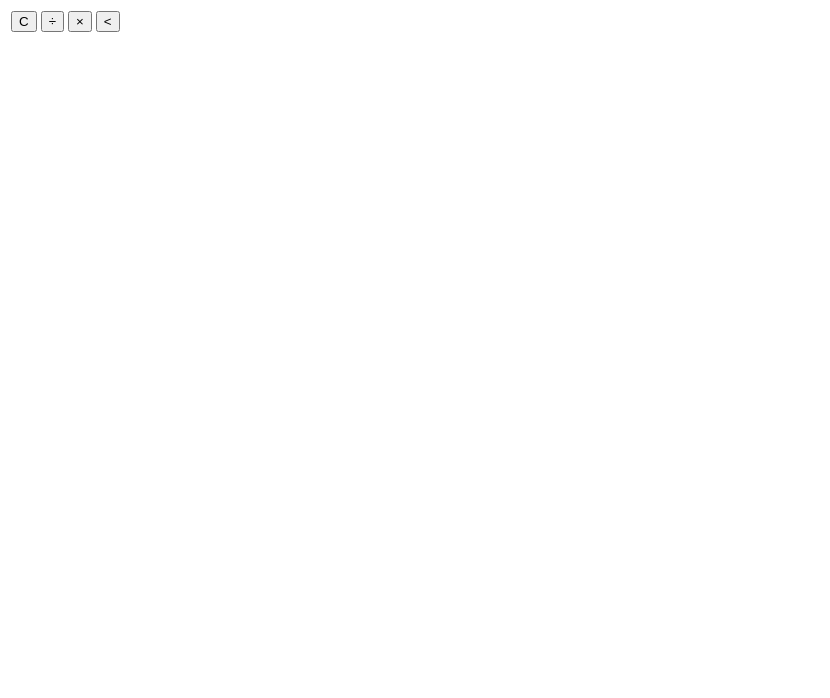
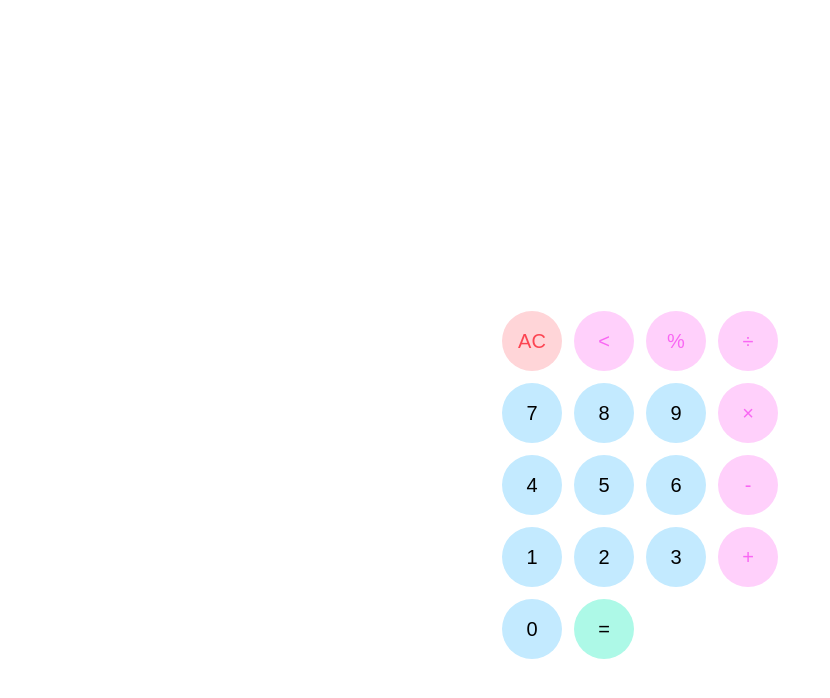
Before and after one commit to Wdidwiky/kuis-praktikum6-if7, a plain HTML site: page index.html in a window 1280 px wide. Shown: the whole page, without its empty margins (0-830 px from the left). Drawn offline with Linux system fonts and the light colour scheme.

Commit message:
Add view

```diff
--- /dev/null
+++ b/css/style.css
@@ -0,0 +1,131 @@
+*{
+    padding: 0;
+    margin: 0;
+    box-sizing: border-box;
+    outline: 0;
+    transition: all 0.5s ease;
+}
+
+body {
+    font-family: sans-serif;
+}
+
+a {
+    text-decoration: none;
+    color: #fff;
+}
+
+
+
+.container {
+    height: 100vh;
+    width: 100vw;
+    display: grid;
+    place-items: center;
+}
+
+.calculator {
+    position: relative;
+    height: auto;
+    width: auto;
+    padding: 20px;
+    border-radius: 10px;
+
+}
+
+.theme-toggler {
+    position: absolute;
+    top: 30px;
+    right: 30px;
+    color: #fff;
+    cursor: pointer;
+    z-index: 1;
+}
+
+.theme-toggler.active {
+    color: #fff;
+}
+
+.theme-toggler.active::before {
+    background-color: #fff;
+}
+
+.theme-toggler::before {
+    content: '';
+    height: 30px;
+    width: 30px;
+    position: absolute;
+    top: 50%;
+    transform: translate(-50%, -50%);
+    border-radius: 50%;
+    background-color: #333;
+    z-index: -1;
+}
+
+#display {
+    margin: 0 10px;
+    height: 150px;
+    width: auto;
+    max-width: 270px;
+    display: flex;
+    align-items: flex-end;
+    justify-content: flex-end;
+    font-size: 30px;
+    margin-bottom: 20px;
+    overflow-x: scroll;
+  }
+
+#display::-webkit-scrollbar {
+    display: block;
+    height: 3px;
+}
+
+button {
+    height: 60px;
+    width: 60px;
+    border: 0;
+    border-radius: 30px;
+    margin: 5px;
+    font-size: 20px;
+    cursor: pointer;
+    transition: all 200ms ease;
+}
+
+button:hover {
+    transform: scale(1.1);
+}
+
+button#equal {
+    height: 60px;
+
+}
+
+/* light theme */
+
+.calculator {
+    background-color: #fff;
+}
+
+.calculator #display {
+    color: #0a1e23;
+}
+
+.calculator button#clear {
+    background-color: #ffd5d8;
+    color: #fc4552;
+}
+
+.calculator button.btn-number {
+    background-color: #c3eaff;
+    color: #000000;
+}
+
+.calculator button.btn-operator {
+    background-color: #ffd0fb;
+    color: #f967f3;
+  }
+
+  .calculator button.btn-equal {
+    background-color: #adf9e7;
+    color: #000;
+  }
--- a/index.html
+++ b/index.html
@@ -4,24 +4,49 @@
     <meta charset="UTF-8">
     <meta http-equiv="X-UA-Compatible" content="IE=edge">
     <meta name="viewport" content="width=device-width, initial-scale=1.0">
-    <title>calculator happy ending </title>
+    <link rel="stylesheet" href="css/style.css">
+    <title>Title</title>
 </head>
 <body>
     <div class="container">
         <div class="calculator dark">
-            <div class="theme-toggler active">
-                <i class="toggler-icon"></i>
-            </div>
             <div class="display-screen">
                 <div id="display"></div>
             </div>
             <div class="buttons">
                 <table>
                     <tr>
-                        <td><button class="btn-operator" id="clear">C</button></td>
+                        <td><button class="btn-operator" id="clear">AC</button></td>
+                        <td><button class="btn-operator" id="backspace"><</button></td>
+                        <td><button class="btn-operator" id="%">&percnt;</button></td>
                         <td><button class="btn-operator" id="/">&divide;</button></td>
+                    </tr>
+                    <tr>
+                        <td><button class="btn-number" id="7">7</button></td>
+                        <td><button class="btn-number" id="8">8</button></td>
+                        <td><button class="btn-number" id="9">9</button></td>
                         <td><button class="btn-operator" id="*">&times;</button></td>
-                        <td><button class="btn-operator" id="backspace"><</button></td>
                     </tr>
+                    <tr>
+                        <td><button class="btn-number" id="4">4</button></td>
+                        <td><button class="btn-number" id="5">5</button></td>
+                        <td><button class="btn-number" id="6">6</button></td>
+                        <td><button class="btn-operator" id="-">-</button></td>
+                    </tr>
+                    <tr>
+                        <td><button class="btn-number" id="1">1</button></td>
+                        <td><button class="btn-number" id="2">2</button></td>
+                        <td><button class="btn-number" id="3">3</button></td>
+                        <td><button class="btn-operator" id="+">+</button></td>
+                    </tr>
+                    <tr>
+                        <td><button class="btn-number" id="0">0</button></td>
+                        <td rowspan="2"><button class="btn-equal" id="equal">=</button></td>
+                    </tr>
+                </table>
+            </div>
+        </div>
+    </div>
+    <script src="js/main.js"></script>
 </body>
 </html>
```
